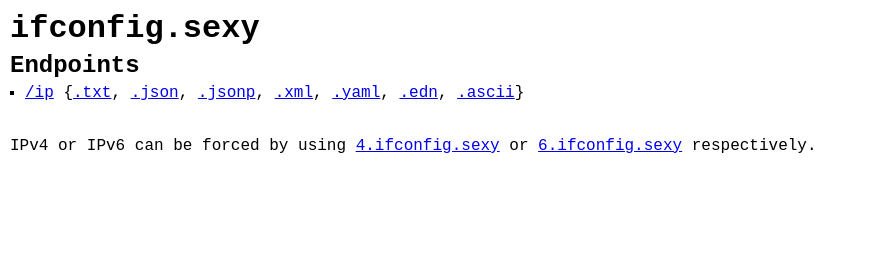
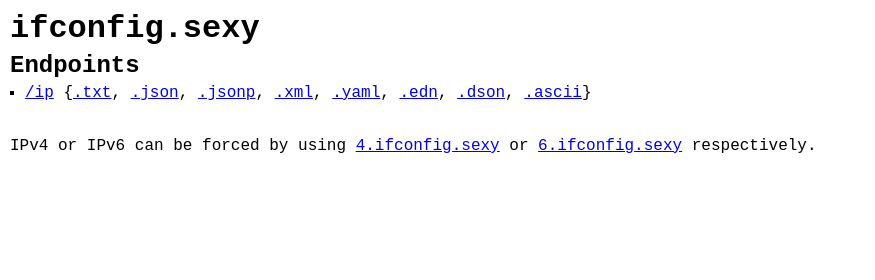
Before and after one commit to nifoc/ifconfig.sexy-erlang, a plain HTML site: page priv/static/index.html in a window 1280 px wide. Shown: the top 280 px of the page, 0-875 px from the left. Drawn offline with Linux system fonts and the light colour scheme.

Commit message:
Add DSON to index

```diff
--- a/priv/static/index.html
+++ b/priv/static/index.html
@@ -50,6 +50,7 @@
         <a href="/ip.xml">.xml</a>,
         <a href="/ip.yaml">.yaml</a>,
         <a href="/ip.edn">.edn</a>,
+        <a href="/ip.dson">.dson</a>,
         <a href="/ip.ascii">.ascii</a>}</li>
   </ul>
 
```
